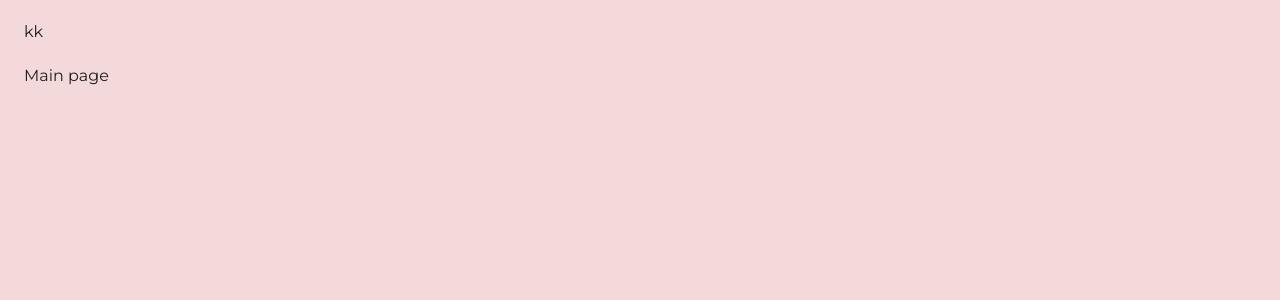
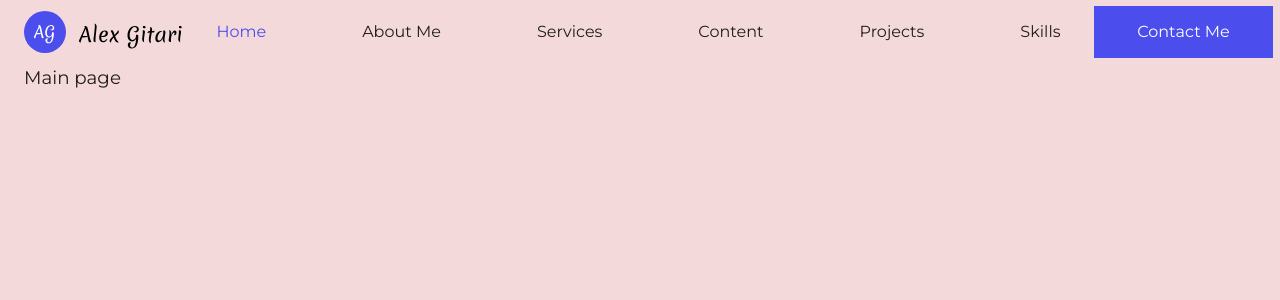
Before and after one commit to alexmurithi/alexgitari-react-dev, a React (Create React App) app: page /#/ in a window 1280 px wide. Shown: the top 300 px of the page. Built offline with nearby package versions, Linux system fonts and the light colour scheme.

Commit message:
added top nav bar

```diff
--- /dev/null
+++ b/src/Components/Button/ContainedButton.js
@@ -0,0 +1,12 @@
+import React from "react";
+import { Button } from "@mui/material";
+
+const ContainedButton = ({ children, ...rest }) => {
+  return (
+    <Button variant="contained" {...rest}>
+      {children}
+    </Button>
+  );
+};
+
+export default ContainedButton;
--- /dev/null
+++ b/src/Components/Image.js
@@ -0,0 +1,7 @@
+import React from "react";
+
+const Image = ({ src, alt, ...rest }) => {
+  return <img src={src} alt={alt} {...rest} />;
+};
+
+export default Image;
--- /dev/null
+++ b/src/Components/NavLinkItem.js
@@ -0,0 +1,7 @@
+import React from "react";
+import { Tab } from "@mui/material";
+const NavLinkItem = ({ ...props }) => {
+  return <Tab component="a" onClick={(e) => e.preventDefault()} {...props} />;
+};
+
+export default NavLinkItem;
--- a/src/Containers/Header.js
+++ b/src/Containers/Header.js
@@ -1,8 +1,16 @@
-import React from "react";
-import { AppBar, Toolbar } from "@mui/material";
+import React, { useState } from "react";
+import { AppBar, Toolbar, Box, Tabs } from "@mui/material";
+import { useTheme } from "@mui/material/styles";
+
+import Image from "../Components/Image";
+import Logo from "../Assets/Images/alexgitari.svg";
+
+import ContainedButton from "../Components/Button/ContainedButton";
+import NavLinkItem from "../Components/NavLinkItem";
 
 const Header = () => {
-  const items = [
+  const theme = useTheme();
+  const pages = [
     "Home",
     "About Me",
     "Services",
@@ -10,10 +18,41 @@ const Header = () => {
     "Projects",
     "Skills",
   ];
+
+  const [value, setValue] = useState(0);
+
+  const handleChange = (event, newValue) => {
+    setValue(newValue);
+  };
+
   return (
     <>
       <AppBar position="fixed" color="transparent" elevation={0}>
-        <Toolbar>kk</Toolbar>
+        <Toolbar>
+          <Image src={Logo} width="inherit" alt="Alex Gitari" />
+
+          <Box sx={{ width: "100%" }}>
+            <Tabs value={value} onChange={handleChange} centered>
+              {pages.map((page) => (
+                <NavLinkItem
+                  key={page}
+                  label={page}
+                  href="/"
+                  sx={{
+                    mx: theme.spacing(2),
+                    color: "text.primary",
+                    px: theme.spacing(4),
+                  }}
+                />
+              ))}
+            </Tabs>
+          </Box>
+          <Box sx={{ display: "flex", flexGrow: 0 }}>
+            <ContainedButton sx={{ width: 179, height: 52 }}>
+              Contact Me
+            </ContainedButton>
+          </Box>
+        </Toolbar>
       </AppBar>
       <Toolbar />
     </>
--- a/src/Themes/Default.js
+++ b/src/Themes/Default.js
@@ -16,6 +16,38 @@ const theme = createTheme({
   },
   typography: {
     fontFamily: "montserrat",
+    fontSize: 16,
+  },
+  components: {
+    MuiButton: {
+      defaultProps: {
+        disableElevation: true,
+      },
+      styleOverrides: {
+        root: {
+          textTransform: "none",
+          borderRadius: 0,
+        },
+      },
+    },
+    MuiTabs: {
+      styleOverrides: {
+        indicator: {
+          display: "none",
+        },
+      },
+    },
+    MuiTab: {
+      defaultProps: {
+        disableRipple: true,
+        opacity: 1.0,
+      },
+      styleOverrides: {
+        root: {
+          textTransform: "none",
+        },
+      },
+    },
   },
 });
 export default theme;
```
Also changed, not shown: src/Assets/Images/alexgitari.svg (added).
